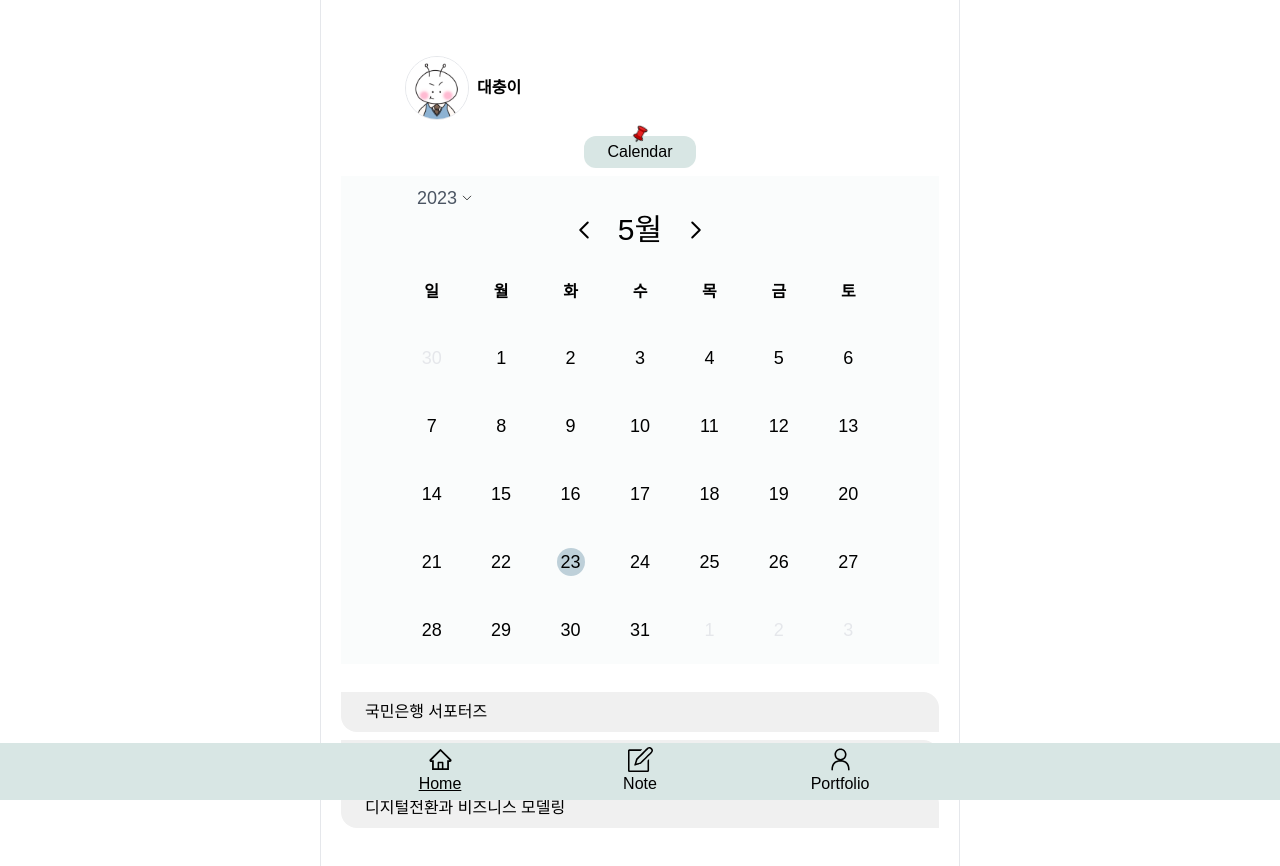
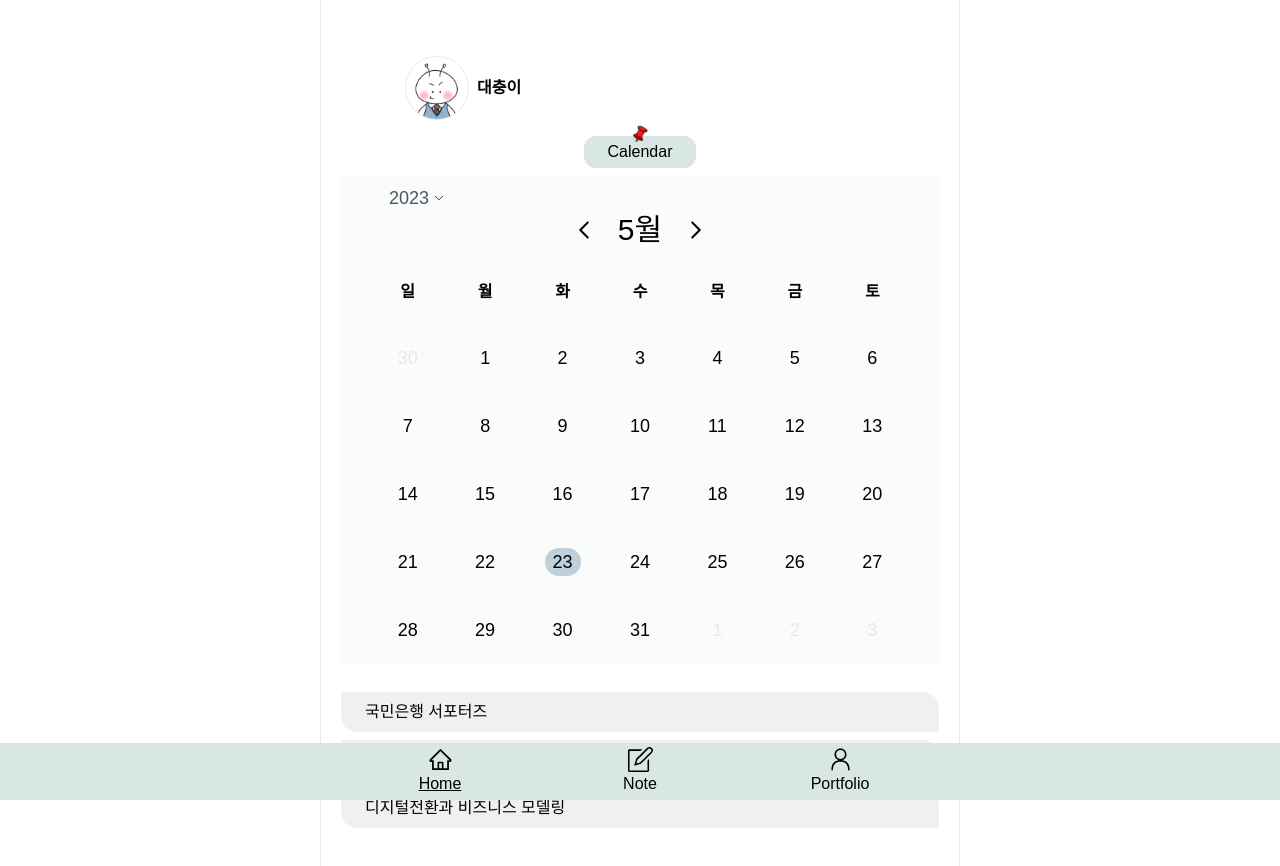
Before and after one commit to juhui88/daechung-ver2, a Next.js app in the folder daechung-ver2/: page /main in a window 1280 px wide. Shown: the top 866 px of the page. Built offline with nearby package versions, Linux system fonts and the light colour scheme.

Commit message:
Fix 캘린더 padding

```diff
--- a/daechung-ver2/components/Calendar.js
+++ b/daechung-ver2/components/Calendar.js
@@ -1,25 +1,32 @@
-import {cls} from "../libs/utils"
+import { cls } from "../libs/utils";
 import moment from "moment";
-import 'moment/locale/ko';
+import "moment/locale/ko";
 import React, { useEffect, useState } from "react";
 
-
-const dayOfWeek = ['일', '월', '화', '수', '목', '금', '토'];
+const dayOfWeek = ["일", "월", "화", "수", "목", "금", "토"];
 
 export default function CalendarBar() {
-  const [date, setDate] = useState(moment())
+  const [date, setDate] = useState(moment());
   const [yearClicked, setYearClicked] = useState(false);
-  const [selectedYear, setSelectedYear] = useState(Number(date.clone().format("YYYY")))
-  const [today, setToday] = useState(date.clone().format("YYYY-MM-DD"))
+  const [selectedYear, setSelectedYear] = useState(
+    Number(date.clone().format("YYYY"))
+  );
+  const [today, setToday] = useState(date.clone().format("YYYY-MM-DD"));
 
-  const handleMonth = (num) => (num ? setDate(date.clone().add(1, 'month')) : setDate(date.clone().subtract(1, 'month')));
-  const returnToday  = () => setDate(moment());
+  const handleMonth = (num) =>
+    num
+      ? setDate(date.clone().add(1, "month"))
+      : setDate(date.clone().subtract(1, "month"));
+  const returnToday = () => setDate(moment());
 
   const buildCalendar = () => {
-    const dateStartWeek = date.clone().startOf('month').week();
+    const dateStartWeek = date.clone().startOf("month").week();
     // date가 속하는 달의 첫번쨰 주가 이번년도의 몇번째 주인가
 
-    const dateEndWeek = date.clone().endOf('month').week() === 1 ? 53 : date.clone().endOf('month').week();
+    const dateEndWeek =
+      date.clone().endOf("month").week() === 1
+        ? 53
+        : date.clone().endOf("month").week();
     // date가 속하는 달의 마지막 주가 이번년도의 몇번째 주인가
     // 마지막 주가 1이 나오는 경우(12월의 마지막주에서 1월이 과반수일때)엔 53으로 수정해주어야 함
 
@@ -27,90 +34,161 @@ export default function CalendarBar() {
 
     for (let week = dateStartWeek; week <= dateEndWeek; week++) {
       calendar.push(
-        <div key={week} className="grid grid-cols-7 items-center justify-items-center gap-10 ">
-        {[Array(7).fill(0).map( (n,i) => {
-          let current = date.clone().week(week).startOf('week').add(i, 'day');
+        <div
+          key={week}
+          className="grid grid-cols-7 items-center justify-items-center gap-10 "
+        >
+          {[
+            Array(7)
+              .fill(0)
+              .map((n, i) => {
+                let current = date
+                  .clone()
+                  .week(week)
+                  .startOf("week")
+                  .add(i, "day");
 
-          const isMonth = current.format('MM') !== date.format('MM');
+                const isMonth = current.format("MM") !== date.format("MM");
                 const isToday = current.clone().format(`YYYY-MM-DD`) === today;
 
-
-          return <span key={i} className={cls("text-center hover:font-extrabold text-lg px-1", isMonth ? "text-gray-200": "", !isMonth&& isToday ? " bg-[#bed0d9] rounded-full" :"")} >{current.format("D")}</span>
-        })]}
+                return (
+                  <span
+                    key={i}
+                    className={cls(
+                      "text-center hover:font-extrabold text-lg px-1",
+                      isMonth ? "text-gray-200" : "",
+                      !isMonth && isToday
+                        ? " bg-[#bed0d9] rounded-full px-2"
+                        : ""
+                    )}
+                  >
+                    {current.format("D")}
+                  </span>
+                );
+              }),
+          ]}
         </div>
-
-      )
+      );
     }
-     return calendar
-  }
-
+    return calendar;
+  };
 
   const onClickYear = () => {
-    setYearClicked(prev => !prev)
-  }
+    setYearClicked((prev) => !prev);
+  };
 
   const buildYear = () => {
     let years = [];
 
+    const onClickSelectedYear = (i) => {
+      setDate(date.clone().year(i));
+      setYearClicked(false);
+    };
 
-    const onClickSelectedYear = (i) => {
-      setDate(date.clone().year(i))
-      setYearClicked(false);
+    for (let i = selectedYear - 2; i < selectedYear + 4; i++) {
+      years.push(
+        <span
+          className={cls(
+            i == date.clone().format("YYYY") ? "text-textPoint" : ""
+          )}
+          onClick={() => onClickSelectedYear(i)}
+        >
+          {i}
+        </span>
+      );
     }
 
-    for (let i = selectedYear-2; i < selectedYear + 4 ; i++) {
-      years.push(<span className={cls(i==date.clone().format('YYYY') ? "text-textPoint": "")} onClick={() =>onClickSelectedYear(i)}>{i}</span>)
-    }
+    return years;
+  };
 
-    return years
-  }
-
-
-  const handleSelectedYear = (num) => num ? setSelectedYear(selectedYear + 12): setSelectedYear(selectedYear - 12);
+  const handleSelectedYear = (num) =>
+    num
+      ? setSelectedYear(selectedYear + 12)
+      : setSelectedYear(selectedYear - 12);
 
   return (
-    <div className="select-none bg-bgColor w-full px-12">
-    {yearClicked ?<div className="opacity-0 fixed top-0 left-0 bottom-0 z-10 w-screen h-srceen " onClick={onClickYear}></div> : null}
-    <div className="">
-      <div className="relative px-5 pb-5 pt-2 text-sm m-2 ">
+    <div className="select-none bg-bgColor w-full">
+      {yearClicked ? (
+        <div
+          className="opacity-0 fixed top-0 left-0 bottom-0 z-10 w-screen h-srceen "
+          onClick={onClickYear}
+        ></div>
+      ) : null}
+      <div className="mx-auto">
+        <div className="relative px-10 pb-5 pt-2 text-sm m-2 ">
           <div className=" flex items-center flex-row space-x-1 ">
-          <span className="text-gray-600 text-lg">{date.clone().format('YYYY')}</span>
+            <span className="text-gray-600 text-lg">
+              {date.clone().format("YYYY")}
+            </span>
             <span className="cursor-pointer" onClick={onClickYear}>
-            <svg xmlns="http://www.w3.org/2000/svg" fill="none" viewBox="0 0 24 24" strokeWidth="1.5" stroke="currentColor" className="w-3 h-3">
-              <path strokeLinecap="round" strokeLinejoin="round" d="M19.5 8.25l-7.5 7.5-7.5-7.5" />
+              <svg
+                xmlns="http://www.w3.org/2000/svg"
+                fill="none"
+                viewBox="0 0 24 24"
+                strokeWidth="1.5"
+                stroke="currentColor"
+                className="w-3 h-3"
+              >
+                <path
+                  strokeLinecap="round"
+                  strokeLinejoin="round"
+                  d="M19.5 8.25l-7.5 7.5-7.5-7.5"
+                />
               </svg>
             </span>
           </div>
           <div className="flex justify-center items-center space-x-1  pb-5 ">
-          <span onClick={()=>handleMonth(0)} className="cursor-pointer">
-            <svg xmlns="http://www.w3.org/2000/svg" fill="none" viewBox="0 0 24 24" strokeWidth="2" stroke="currentColor" className="w-6 h-6">
-            <path strokeLinecap="round" strokeLinejoin="round" d="M15.75 19.5L8.25 12l7.5-7.5" />
+            <span onClick={() => handleMonth(0)} className="cursor-pointer">
+              <svg
+                xmlns="http://www.w3.org/2000/svg"
+                fill="none"
+                viewBox="0 0 24 24"
+                strokeWidth="2"
+                stroke="currentColor"
+                className="w-6 h-6"
+              >
+                <path
+                  strokeLinecap="round"
+                  strokeLinejoin="round"
+                  d="M15.75 19.5L8.25 12l7.5-7.5"
+                />
               </svg>
             </span>
-          <span className="w-20 text-center text-3xl" >{date.clone().format("MMMM")}</span>
-          <span onClick={()=>handleMonth(1)} className="cursor-pointer">
-            <svg xmlns="http://www.w3.org/2000/svg" fill="none" viewBox="0 0 24 24" strokeWidth="2" stroke="currentColor" className="w-6 h-6">
-            <path strokeLinecap="round" strokeLinejoin="round" d="M8.25 4.5l7.5 7.5-7.5 7.5" />
+            <span className="w-20 text-center text-3xl">
+              {date.clone().format("MMMM")}
+            </span>
+            <span onClick={() => handleMonth(1)} className="cursor-pointer">
+              <svg
+                xmlns="http://www.w3.org/2000/svg"
+                fill="none"
+                viewBox="0 0 24 24"
+                strokeWidth="2"
+                stroke="currentColor"
+                className="w-6 h-6"
+              >
+                <path
+                  strokeLinecap="round"
+                  strokeLinejoin="round"
+                  d="M8.25 4.5l7.5 7.5-7.5 7.5"
+                />
               </svg>
             </span>
           </div>
           <div className="grid grid-cols-7 gap-10 justify-items-center items-center pt-3 pb-10">
-          {dayOfWeek.map((d,i) => (
-              <span key={i} className="text-base font-bold">{d}</span>
+            {dayOfWeek.map((d, i) => (
+              <span key={i} className="text-base font-bold">
+                {d}
+              </span>
             ))}
           </div>
-        <div className="space-y-5 sm:space-y-10" >{buildCalendar()}</div>
-        {yearClicked ?
+          <div className="space-y-5 sm:space-y-10">{buildCalendar()}</div>
+          {yearClicked ? (
             <div className="absolute shadow-2xl top-8 p-3 z-50 rounded-md bg-white">
-          <div className=" grid">
-            {buildYear()}
+              <div className=" grid">{buildYear()}</div>
             </div>
-        </div>
-        : null}
-
+          ) : null}
         </div>
       </div>
     </div>
-
   );
-};
+}
--- a/daechung-ver2/components/Layout.js
+++ b/daechung-ver2/components/Layout.js
@@ -1,25 +1,35 @@
-import React, { useEffect, useState } from 'react';
-import Bar from './Bar';
-import { useRouter } from 'next/router';
-import { isMobile } from 'react-device-detect';
+import React, { useEffect, useState } from "react";
+import Bar from "./Bar";
+import { useRouter } from "next/router";
+import { isMobile } from "react-device-detect";
+import { cls } from "@/libs/utils";
 
-const Layout = ({children}) => {
-    const router = useRouter()
-    const [width, setWidth] = useState(false)
-
-
+const Layout = ({ children }) => {
+  const router = useRouter();
+  const [width, setWidth] = useState(false);
+  console.log(router.pathname);
   return (
-        <div className='w-screen flex flex-col h-screen'>
-            <div className='w-full sm:w-[640px] flex-grow mx-auto  border-l border-r mb-[52px] '>
+    <div className="w-screen flex flex-col h-screen">
+      <div
+        className={cls(
+          " sm:w-[640px] flex-grow mx-auto  border-l border-r mb-[52px] ",
+          router.pathname === "/" ? "w-screen" : "w-full"
+        )}
+      >
         {children}
       </div>
 
       <div>
-                {isMobile ? router.pathname === "/main" || router.pathname === "/notes" || router.pathname === "/porfolio" ? <Bar/> :null : router.pathname==="/login" ? null: <Bar/> }
+        {isMobile ? (
+          router.pathname === "/main" ||
+          router.pathname === "/notes" ||
+          router.pathname === "/porfolio" ? (
+            <Bar />
+          ) : null
+        ) : router.pathname === "/login" || router.pathname === "/" ? null : (
+          <Bar />
+        )}
       </div>
-
-
-
     </div>
   );
 };
--- a/daechung-ver2/pages/index.js
+++ b/daechung-ver2/pages/index.js
@@ -1,23 +1,20 @@
-import Head from 'next/head'
-import Image from 'next/image'
-import { Inter } from '@next/font/google'
-import Bar from '@/components/Bar'
-import tw from 'tailwind-styled-components'
-import Calendar from '@/components/Calendar'
-import profile from "../public/대충이 프로필 사진.png"
-import pin from "../public/핀.png"
-
-
+import Head from "next/head";
+import Image from "next/image";
+import { Inter } from "@next/font/google";
+import Layout from "@/components/Layout";
 
 export default function Home() {
-  return(
-    <div className='w-screen flex flex-col h-screen'>
+  return (
+    <div className="w-screen flex flex-col h-screen">
       <Head>
-          <link rel="preconnect" href="https://fonts.googleapis.com"/>
-          <link rel="preconnect" href="https://fonts.gstatic.com" crossorigin/>
-          <link href="https://fonts.googleapis.com/css2?family=IBM+Plex+Sans+KR:wght@100;200;300;400;500;600;700&display=swap" rel="stylesheet"/>
+        <link rel="preconnect" href="https://fonts.googleapis.com" />
+        <link rel="preconnect" href="https://fonts.gstatic.com" crossorigin />
+        <link
+          href="https://fonts.googleapis.com/css2?family=IBM+Plex+Sans+KR:wght@100;200;300;400;500;600;700&display=swap"
+          rel="stylesheet"
+        />
       </Head>
+      <Layout>njk</Layout>
     </div>
-
-  )
+  );
 }
```
Lines whose indentation alone changed are shown as unchanged.
